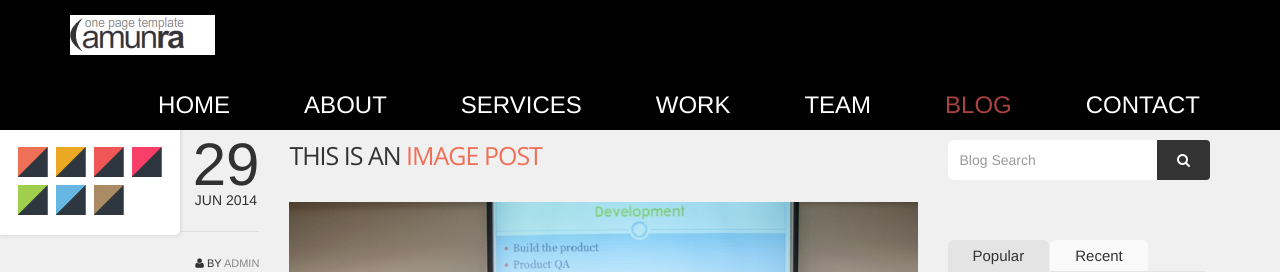
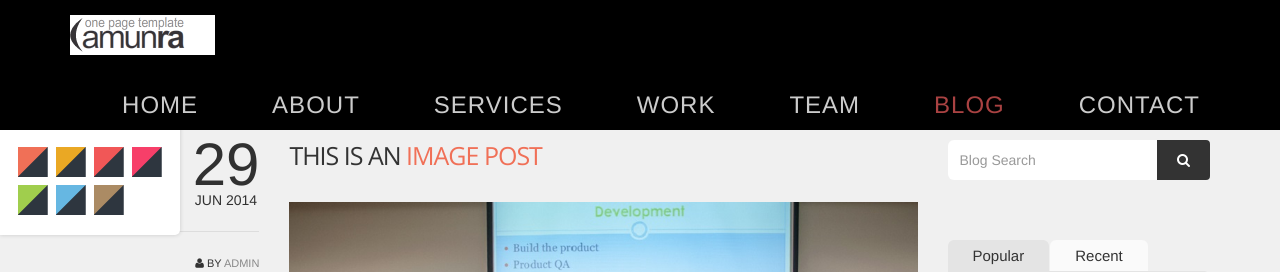
Before and after one commit to therealzac/MillenniumPerfumes, a PHP site: page /blog.html in a window 1280 px wide. Shown: the top 272 px of the page. Run offline with PHP 8.4, Linux system fonts and the light colour scheme.

Commit message:
bolder font

```diff
--- a/assets/css/layout.css
+++ b/assets/css/layout.css
@@ -37,7 +37,7 @@ html, body {
 
 body {
 	color:#787878;
-	font-family:'Roboto' Arial;
+	font-family:'Roboto' sans-serif Arial;
 	background-color:#fbfbfb;
 	letter-spacing:0px;
 
@@ -273,10 +273,11 @@ a.up:hover {
 		z-index:999;
 	}
 	#header .navbar-inverse .navbar-nav>li>a {
-		color:white;
+		color: #ccc;
 		text-transform: uppercase;
 		font-size: 24px;
-		font-weight: 100;
+		font-weight: 200;
+		letter-spacing: 1px;
 		padding-left:28px;
 		padding-right:26px;
 		margin: 0px 10px;
--- a/index.html
+++ b/index.html
@@ -9,6 +9,7 @@
 
 		<!-- WEB FONTS -->
 		<link href="https://fonts.googleapis.com/css?family=Open+Sans:300,400,600,800" rel="stylesheet" type="text/css" />
+		<link href="https://fonts.googleapis.com/css?family=Roboto+Condensed" rel="stylesheet">
 		<link rel='shortcut icon' href='/favicon.ico' type='image/x-icon'/>
 
 		<!-- CORE CSS -->
```
